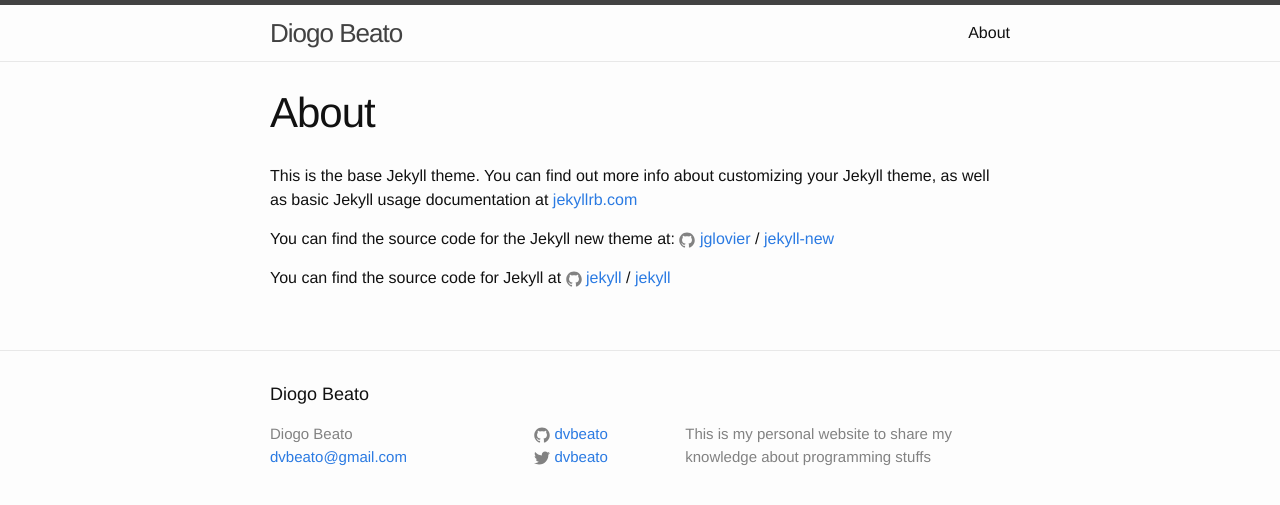
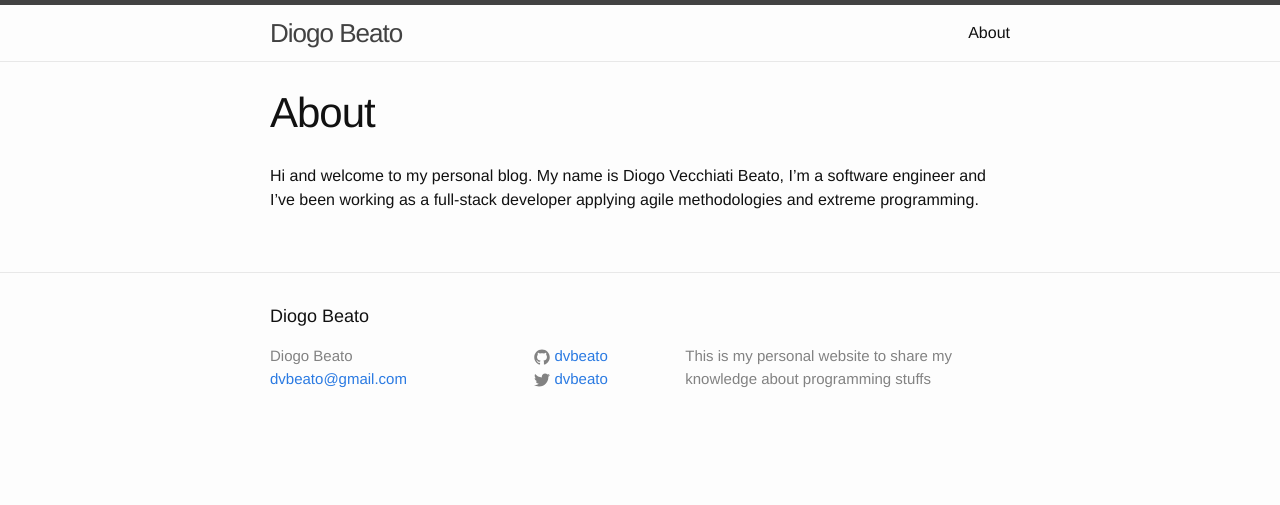
Before and after one commit to dvbeato/dvbeato.github.io, a Jekyll site: the page built from about.md, in a window 1280 px wide. Shown: the top 505 px of the page. Built offline with Jekyll 4.4.1, drawn with Linux system fonts in a browser that asks for light colours.

Commit message:
update about

```diff
--- a/about.md
+++ b/about.md
@@ -4,12 +4,4 @@ title: About
 permalink: /about/
 ---
 
-This is the base Jekyll theme. You can find out more info about customizing your Jekyll theme, as well as basic Jekyll usage documentation at [jekyllrb.com](http://jekyllrb.com/)
-
-You can find the source code for the Jekyll new theme at:
-{% include icon-github.html username="jglovier" %} /
-[jekyll-new](https://github.com/jglovier/jekyll-new)
-
-You can find the source code for Jekyll at
-{% include icon-github.html username="jekyll" %} /
-[jekyll](https://github.com/jekyll/jekyll)
+Hi and welcome to my personal blog. My name is Diogo Vecchiati Beato, I'm a software engineer and I've been working as a full-stack developer applying agile methodologies and extreme programming.
```
